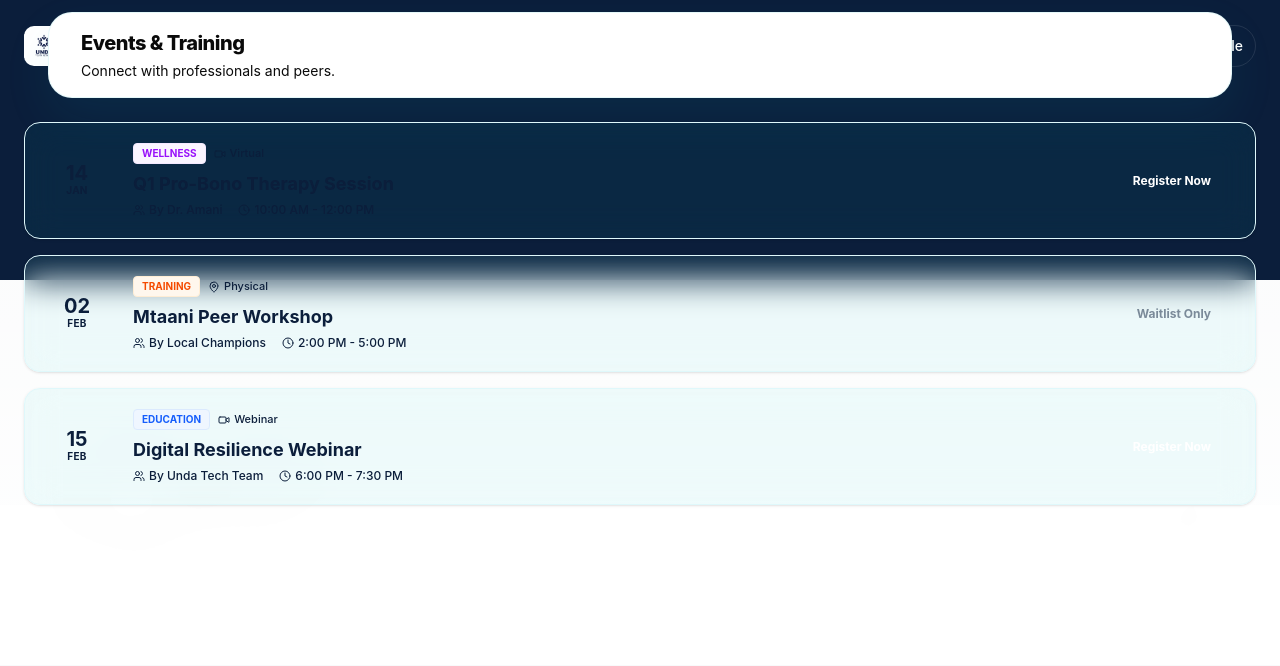
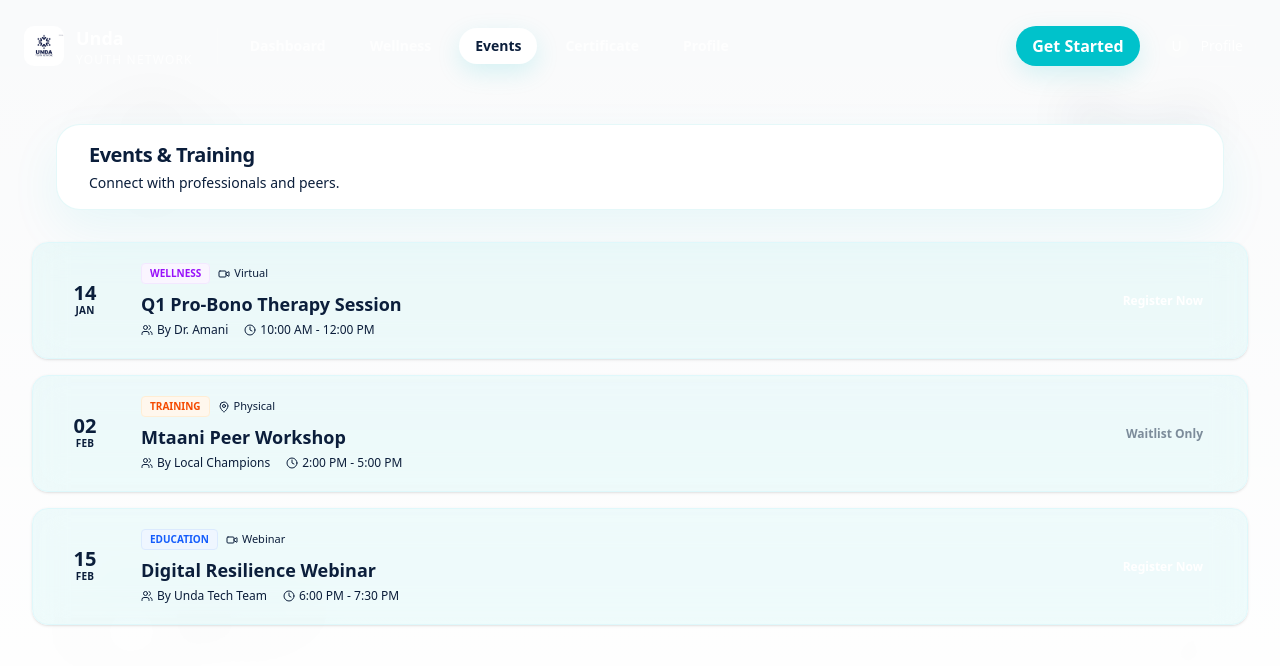
Before and after one commit to JamesKamau-5773/Unda-YouthNetwork-Frontend, a React (Vite) app: page /member/events in a window 1280 px wide. Shown: the top 666 px of the page. Built offline with nearby package versions, Linux system fonts and the light colour scheme; sample sign-in values are in the browser's storage.

Commit message:
chore(portal): finalize token replacements

```diff
--- a/src/features/portal/layout/DashboardLayout.jsx
+++ b/src/features/portal/layout/DashboardLayout.jsx
@@ -2,42 +2,42 @@ import React from 'react';
 import PortalNavbar from './PortalNavbar';
 import WellnessPatternBackground from './WellnessPatternBackground';
 
-// DashboardLayout implements the "Crisp Horizon" split background:
-// Top 320px: Brand Navy (#0B1E3B). Bottom: Pure White / Brand Ice for body.
-// Children content is placed in a centered container and card surfaces overlap the navy boundary.
+// DashboardLayout Refactored: "Mint & Navy" Aesthetic
+// Changes: Removed Navy Header, Removed Negative Margins, Added Structural Spacing.
 
 const DashboardLayout = ({ children, headerContent }) => {
   return (
-    <div className="min-h-screen bg-portal-ice text-portal-navyInk">
-      {/* Split background: top navy, remainder white (320px top) */}
-      <div className="relative">
-        {/* Wellness pattern sits behind everything (z-0) so it doesn't wash out the navy header or content */}
+    // 1. Background: Clean White/Gray (instead of Brand Ice or Navy)
+    <div className="min-h-screen bg-gray-50 text-[#0B1E3B] relative font-sans">
+
+      {/* 2. Background Pattern: Kept subtle (z-0).
+          Note: Ensure your pattern opacity is very low (e.g., 5%) so it doesn't distract. */}
       <WellnessPatternBackground />
 
-        <div className="absolute inset-x-0 top-0 h-[280px] bg-[#0B1E3B] z-10" />
 
-        {/* Navbar sits above the navy header */}
-        <div className="relative z-20">
+
+      {/* 4. Navbar: Natural Block Stacking */}
+      {/* It sits naturally at the top. z-30 ensures it floats above the pattern. */}
+      <div className="relative z-30">
         <PortalNavbar />
       </div>
 
-        {/* Main container: content will overlap the navy with negative margin */}
-        <main className="relative z-20 max-w-7xl mx-auto px-6 -mt-20">
-          {/* Header content can be passed in, and sits atop the white cards */}
+
+      <main className="relative z-20 max-w-7xl mx-auto px-4 sm:px-6 lg:px-8 pt-8 pb-20">
+
+        {/* Header Content */}
         {headerContent && (
-            <div className="mb-6">
+          <div className="mb-8">
             {headerContent}
           </div>
         )}
 
+        {/* Page Content */}
         <div className="space-y-6">
           {children}
         </div>
       </main>
 
-        {/* Bottom filler to ensure navy behind header extends visually */}
-        <div className="h-40 bg-white" />
-      </div>
     </div>
   );
 };
```
Also changed, not shown: 5 other files (tests, documents, lock files or other folders). Lines whose indentation alone changed are shown as unchanged.
